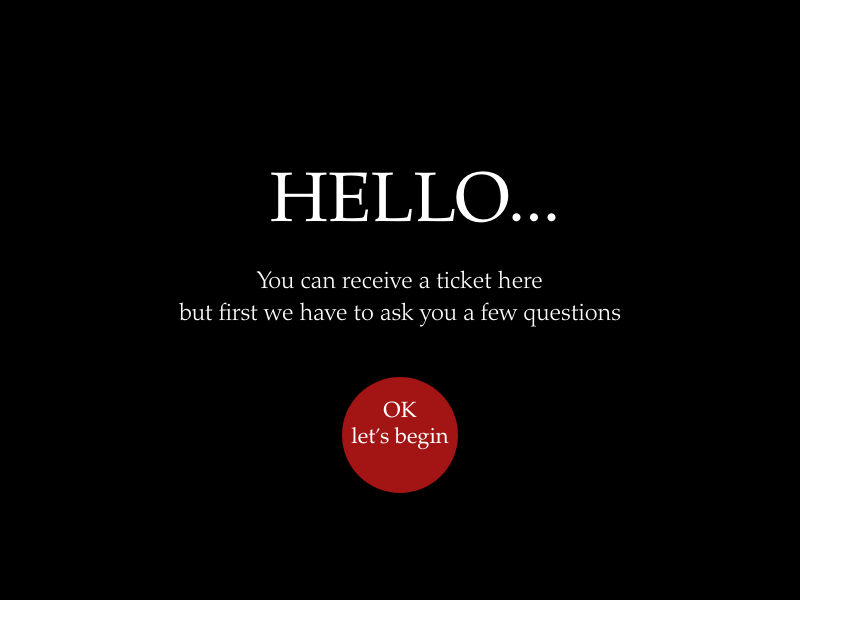
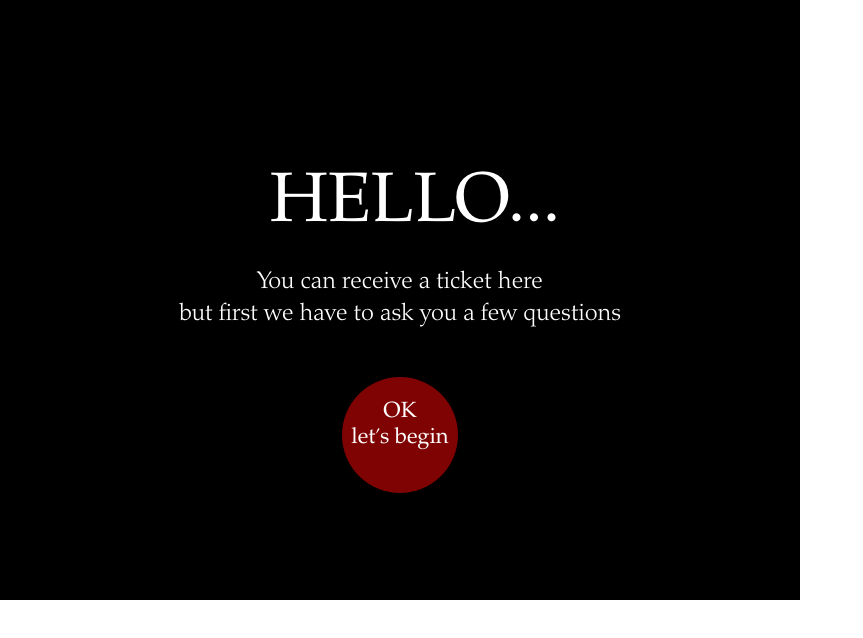
Before and after one commit to scottdickerson/interimaginary-ticket-kiosk, a React (Create React App) app: page / in a window 1280 px wide. Shown: the top 638 px of the page, without its empty margins (0-863 px from the left). Built offline with nearby package versions, Linux system fonts and the light colour scheme.

Commit message:
fix(color): match red leather

```diff
--- a/src/components/Button/Button.module.css
+++ b/src/components/Button/Button.module.css
@@ -1,5 +1,5 @@
 .button {
-  background-color: #a31414;
+  background-color: #800303;
   color: white;
   border: 0;
   font-size: 32px;
--- a/src/containers/TicketPullScreen/TicketPullScreen.module.css
+++ b/src/containers/TicketPullScreen/TicketPullScreen.module.css
@@ -19,7 +19,7 @@
 .button {
   margin-top: 48px;
   border: 0;
-  background-color: #a31414;
+  background-color: #800303;
   color: white;
   border-radius: 50%;
   font-size: 22px;
--- a/src/containers/TicketSpinner/TicketSpinner.module.css
+++ b/src/containers/TicketSpinner/TicketSpinner.module.css
@@ -15,7 +15,7 @@
 }
 
 .ticketText {
-  color: #a31414;
+  color: #800303;
 }
 
 .waitingForTicketText {
```
